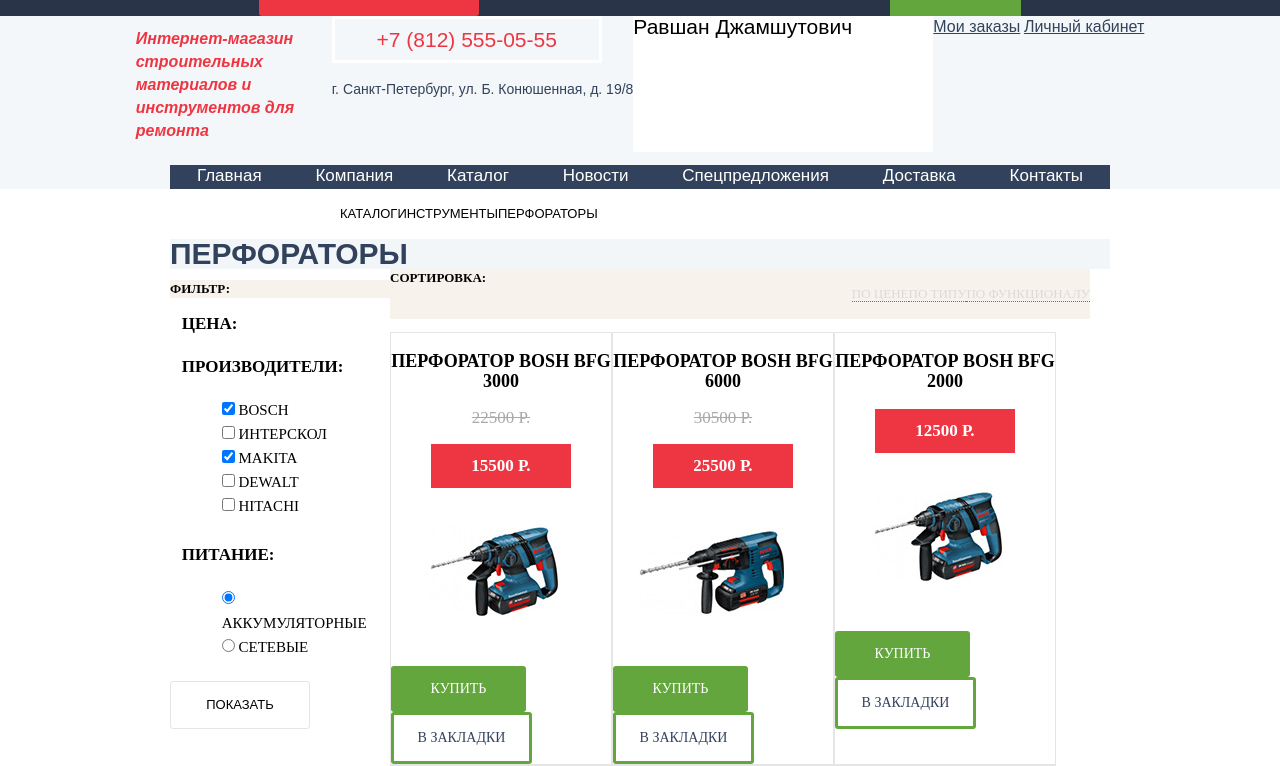
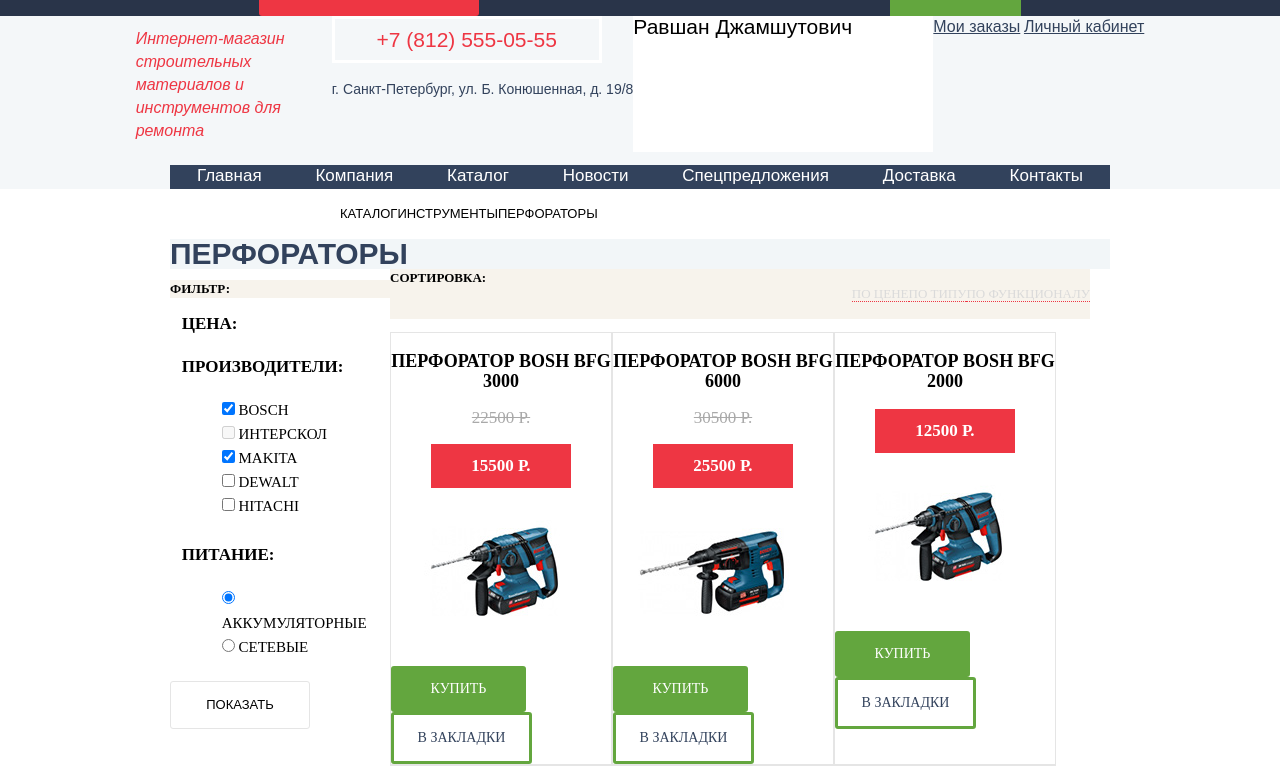
Before and after one commit to MaLkoLmX/439263-technomart-24, a plain HTML site: page catalog.html in a window 1280 px wide. Shown: the part 34-800 px from the top of the page. Drawn offline with Linux system fonts and the light colour scheme; a web font is replaced by a local one.

Commit message:
Испаравление

```diff
--- a/catalog.html
+++ b/catalog.html
@@ -100,7 +100,7 @@
                   </li>
                   <li>
                     <label class="checkbox">
-                      <input type="checkbox" name="Interskol" id="interskol">
+                      <input type="checkbox" name="Interskol" id="interskol" disabled>
                       Интерскол
                     </label>
                   </li>
--- a/css/style.css
+++ b/css/style.css
@@ -189,6 +189,7 @@ a {
 
   font-size: 16px;
   line-height: 23px;
+  font-weight: 400;
   font-style: italic;
   color: #ee3643;
 }
```
